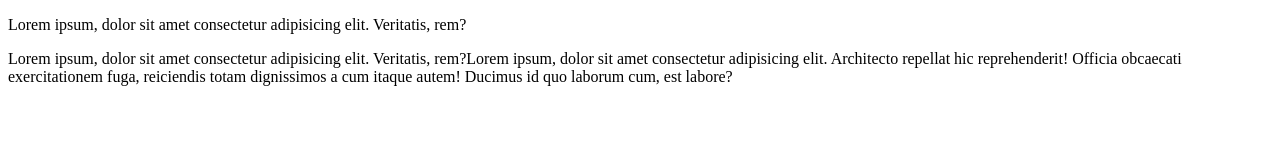
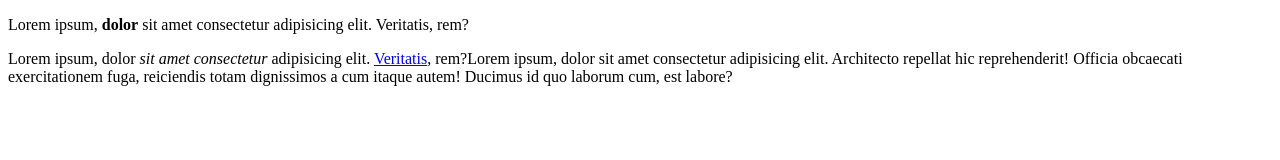
Before and after one commit to DavidGuimaraes/html-crash-course-traversy-media, a plain HTML site: page index.html in a window 1280 px wide. Drawn offline with Linux system fonts and the light colour scheme.

Commit message:
Inline vs Block Level Elements - <strong>, <em> and <a> tags.

```diff
--- a/index.html
+++ b/index.html
@@ -4,7 +4,7 @@
         <title>HTML Crash Course Traversy Media</title>
     </head>
     <body>
-        <p>Lorem ipsum, dolor sit amet consectetur adipisicing elit. Veritatis, rem?</p>
-        <p>Lorem ipsum, dolor sit amet consectetur adipisicing elit. Veritatis, rem?Lorem ipsum, dolor sit amet consectetur adipisicing elit. Architecto repellat hic reprehenderit! Officia obcaecati exercitationem fuga, reiciendis totam dignissimos a cum itaque autem! Ducimus id quo laborum cum, est labore?</p>
+        <p>Lorem ipsum, <strong>dolor</strong> sit amet consectetur adipisicing elit. Veritatis, rem?</p>
+        <p>Lorem ipsum, dolor <em>sit amet consectetur</em> adipisicing elit. <a href="http://google.com" target="_blank">Veritatis</a>, rem?Lorem ipsum, dolor sit amet consectetur adipisicing elit. Architecto repellat hic reprehenderit! Officia obcaecati exercitationem fuga, reiciendis totam dignissimos a cum itaque autem! Ducimus id quo laborum cum, est labore?</p>
     </body>
 </html>
```
